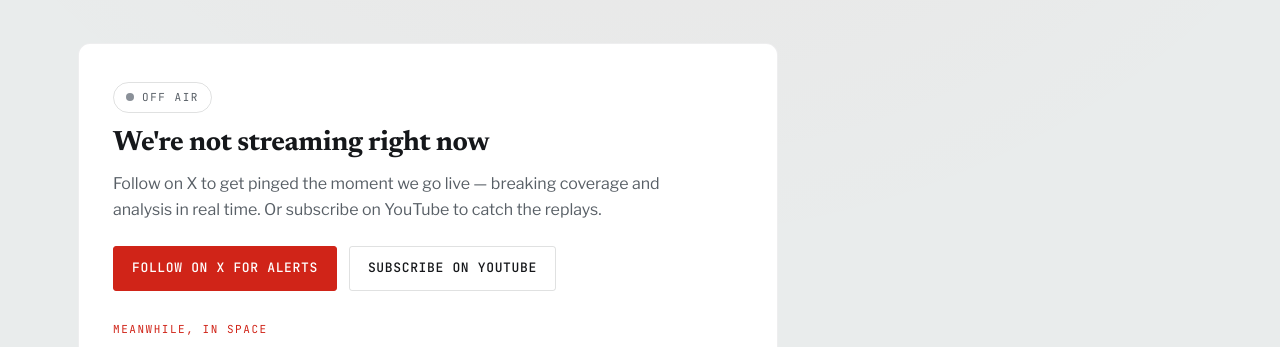
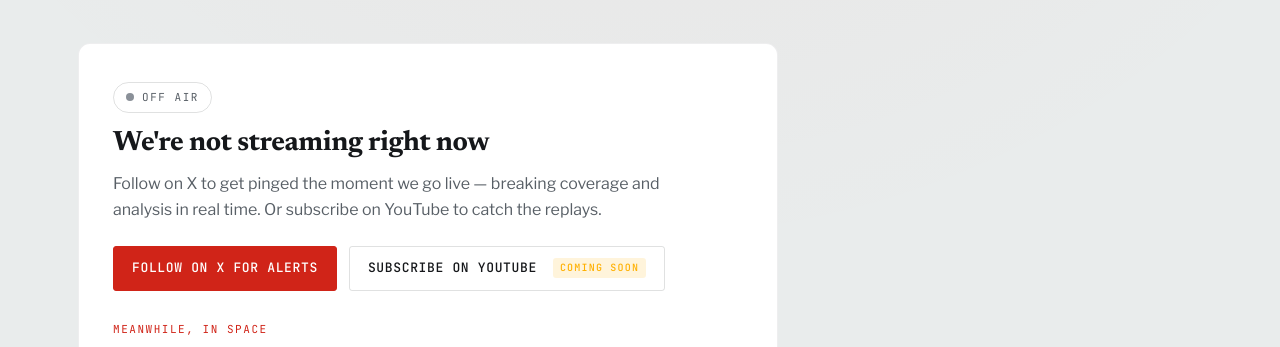
Before and after one commit to ocscanner/PublicSiteTest, a plain HTML site: page live.html in a window 1280 px wide. Shown: the part 373-720 px from the top of the page. Drawn offline with nearby package versions, Linux system fonts and the light colour scheme; no server answers; grey boxes are pictures that could not be loaded.

Commit message:
Live page: Coming soon tag on the YouTube button
Co-Authored-By: Claude Opus 5.5 <noreply@anthropic.com>
Claude-Session: https://claude.ai/code/session_01BsoTQwBNMD4hSLxqTLbKw7

```diff
--- a/live.html
+++ b/live.html
@@ -125,7 +125,7 @@
           <!-- EDIT-LINK: your X / Twitter profile -->
           <a class="btn btn-primary" href="https://x.com/OC_Scanner" target="_blank" rel="noopener">Follow on X for alerts</a>
           <!-- EDIT-YT-URL: your YouTube channel URL -->
-          <a class="btn btn-ghost" href="https://youtube.com/@OC_Scanner" target="_blank" rel="noopener">Subscribe on YouTube</a>
+          <a class="btn btn-ghost" href="https://youtube.com/@OC_Scanner" target="_blank" rel="noopener">Subscribe on YouTube <span class="soon-tag" style="margin-left:8px;padding:2px 7px;border-radius:3px;background:rgba(255,176,0,.14);color:var(--amber);font-family:var(--mono);font-size:10px;letter-spacing:.12em;text-transform:uppercase;vertical-align:middle;">Coming soon</span></a>
         </div>
         <!-- MaxQ Live filler: the iframe is only created when we are off air (see script below) -->
         <div class="maxq-meanwhile" id="maxq-offair" hidden>
```
